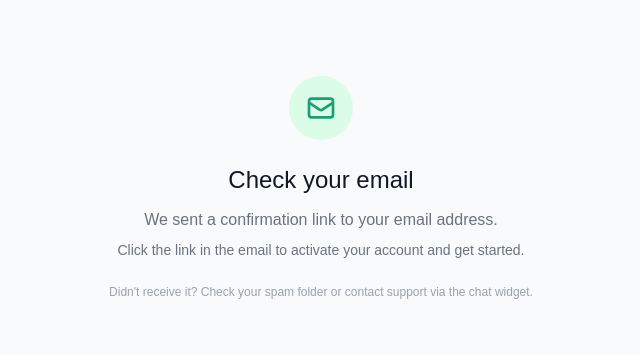
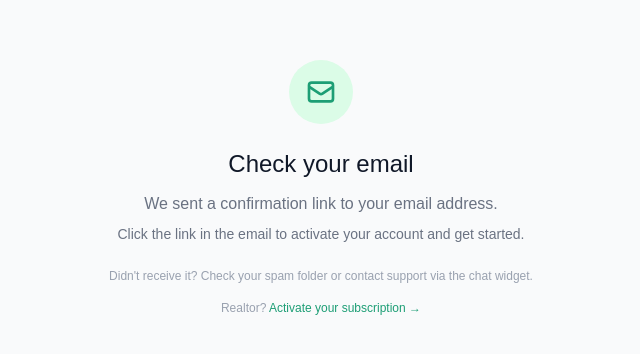
Before and after one commit to domicert/domicert, a Next.js app: page /signup/confirm in a window 1280 px wide. Shown: the part 212-566 px from the top of the page, without its empty margins (319-959 px from the left). Built offline with nearby package versions, Linux system fonts and the light colour scheme.

Commit message:
add realtor portal with property search and subscription

```diff
--- a/app/(auth)/signup/confirm/page.tsx
+++ b/app/(auth)/signup/confirm/page.tsx
@@ -17,6 +17,9 @@ export default function ConfirmPage() {
         <p className="text-xs text-gray-400 mt-6">
           Didn't receive it? Check your spam folder or contact support via the chat widget.
         </p>
+        <p className="text-xs text-gray-400 mt-4">
+          Realtor? <a href="/realtor/billing" className="text-[#1D9E75] hover:underline">Activate your subscription →</a>
+        </p>
       </div>
     </div>
   )
--- a/app/(auth)/signup/realtor/page.tsx
+++ b/app/(auth)/signup/realtor/page.tsx
@@ -235,7 +235,7 @@ export default function RealtorSignupPage() {
               </div>
 
               <div className="p-3 bg-blue-50 border border-blue-200 rounded-lg text-xs text-blue-800 mb-6">
-                <strong>$100/month</strong> subscription gives you unlimited access to search property inspection history across Canada. Your card will be charged after your account is activated.
+                <strong>$100/month</strong> subscription gives you unlimited access to search property inspection history in your area. Your card will be charged after your account is activated.
               </div>
 
               <div className="flex gap-3">
```
